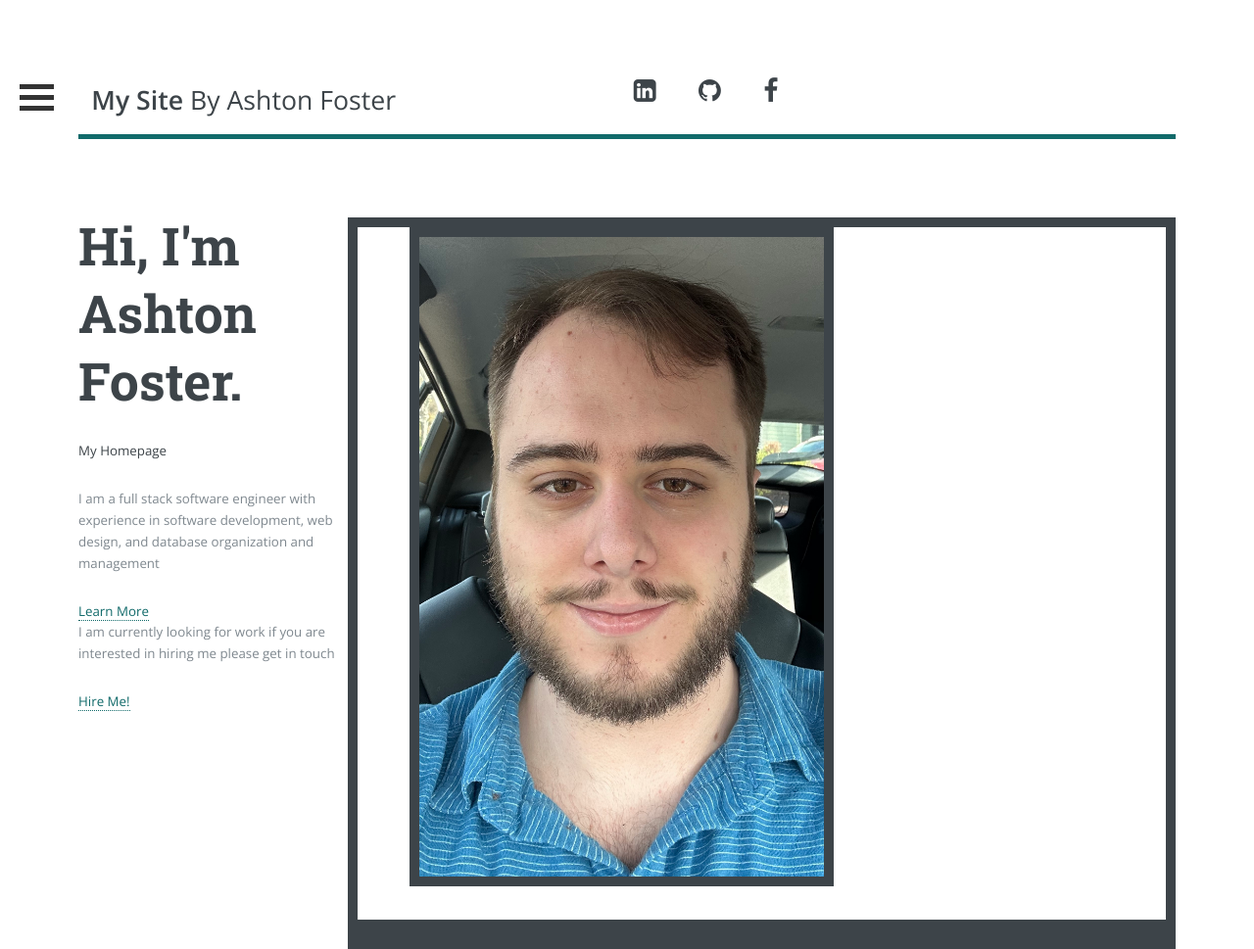
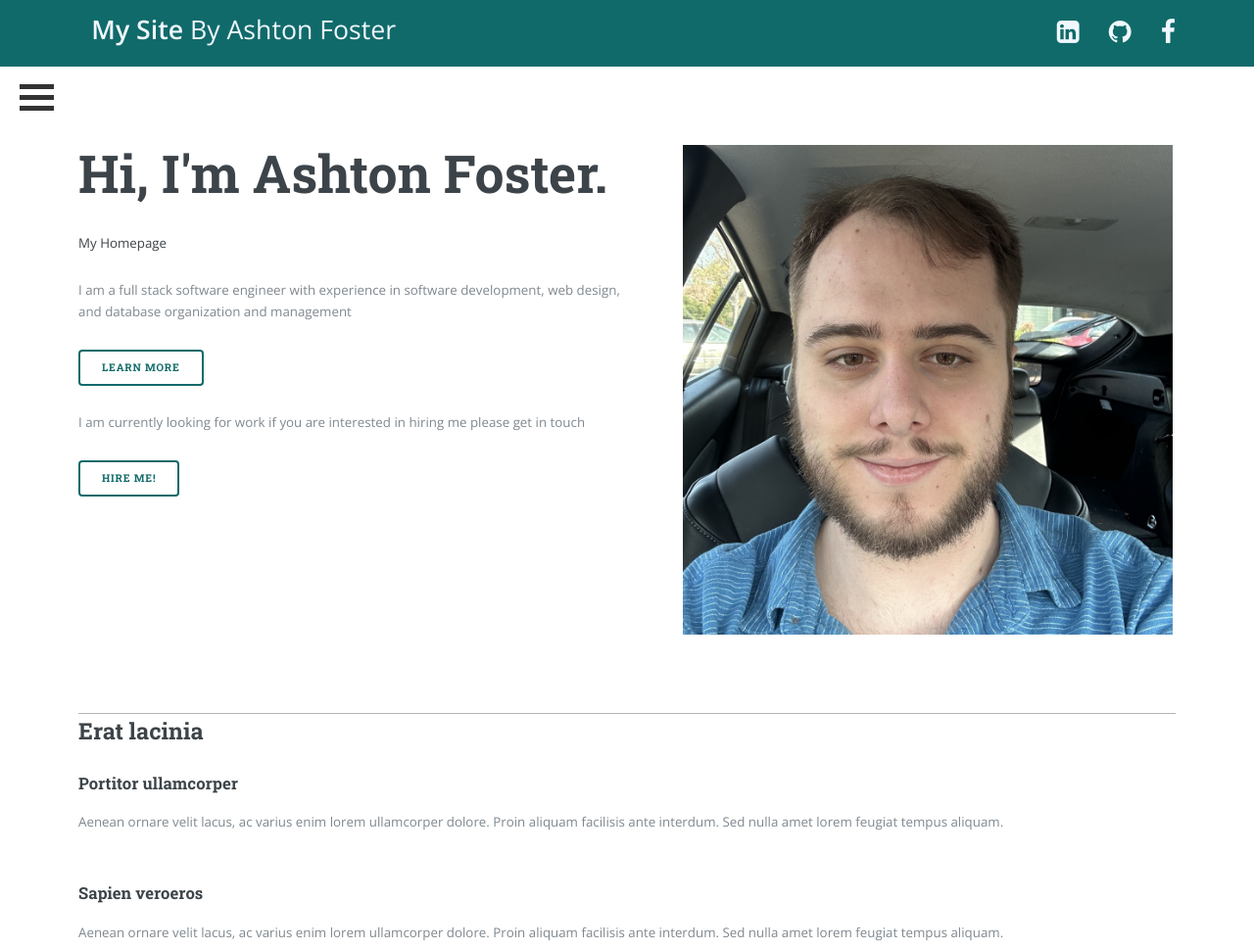
Before and after one commit to riseofthesaber/MyWebsite, a website: page HTML/index.html in a window 1280 px wide. Shown: the top 969 px of the page at 98% size. Drawn offline with nearby package versions, Linux system fonts and the light colour scheme.

Commit message:
the index page style looks how i want, next up adding functionality

```diff
--- a/CSS/Main.css
+++ b/CSS/Main.css
@@ -116,35 +116,43 @@ h6 {
 
 
 
+
 /* Banner */
 /* Banner */
 #banner {
   padding: 6em 0 4em 0 ;
-  display: flex; }
+  display: flex;
+  max-height: 100%;
+  border-bottom: solid 1px #5a5a5a73;
+}
+
+#banner > .content{
+  max-height: 100%;
+}
+
   #banner h1 {
     margin-top: -0.125em; }
   #banner .content {
 
     flex-grow: 1;
 
+    flex-shrink: 0;
+    width: 50%; }
+
+  #banner .image {
+    width: 50%;
+    /* display: block;
+    border: solid #3d4449;
+    border-width: 10px; */
+    flex-grow: 0;
     flex-shrink: 1;
-    width: 50%; }
-  #banner .imageFrame{
-    border: solid #3d4449;
-    border-width: 10px;
+    margin: 0 0 2em 4em;
+    max-height: 500px;
   }
-  #banner .image {
+    #banner .image img {
 
-    flex-grow: 0;
-    flex-shrink: 0;
-    display: block;
-    margin: 0 0 2em 4em;
-    width: 50%; }
-    #banner .image img {
-      border: solid #3d4449;
-      border-width: 10px;
       height: 100%;
-      object-fit: cover;
+      object-fit: contain;
       object-position: center;
       width: 100%; }
 
@@ -170,3 +178,107 @@ h6 {
   @media screen and (orientation: portrait) and (max-width: 480px) {
     #banner .image {
       max-height: 35vh; } }
+
+
+
+/* Button */
+input[type="submit"],
+input[type="reset"],
+input[type="button"],
+button,
+.button {
+  -moz-appearance: none;
+  -webkit-appearance: none;
+  -ms-appearance: none;
+  appearance: none;
+  -moz-transition: background-color 0.2s ease-in-out, color 0.2s ease-in-out;
+  -webkit-transition: background-color 0.2s ease-in-out, color 0.2s ease-in-out;
+  -ms-transition: background-color 0.2s ease-in-out, color 0.2s ease-in-out;
+  transition: background-color 0.2s ease-in-out, color 0.2s ease-in-out;
+  background-color: transparent;
+  border-radius: 0.375em;
+  border: 0;
+  box-shadow: inset 0 0 0 2px  #116a6a;
+  color:  #116a6a !important;
+  cursor: pointer;
+  display: inline-block;
+  font-family: "Roboto Slab", serif;
+  font-size: 0.8em;
+  font-weight: 700;
+  height: 3.5em;
+  letter-spacing: 0.075em;
+  line-height: 3.5em;
+  padding: 0 2.25em;
+  text-align: center;
+  text-decoration: none;
+  text-transform: uppercase;
+  white-space: nowrap; }
+  input[type="submit"]:hover,
+  input[type="reset"]:hover,
+  input[type="button"]:hover,
+  button:hover,
+  .button:hover {
+    background-color: rgba(0, 209, 178, 0.05); }
+  input[type="submit"]:active,
+  input[type="reset"]:active,
+  input[type="button"]:active,
+  button:active,
+  .button:active {
+    background-color: rgba(0, 209, 178, 0.15); }
+  input[type="submit"].icon:before,
+  input[type="reset"].icon:before,
+  input[type="button"].icon:before,
+  button.icon:before,
+  .button.icon:before {
+    margin-right: 0.5em; }
+  input[type="submit"].fit,
+  input[type="reset"].fit,
+  input[type="button"].fit,
+  button.fit,
+  .button.fit {
+    width: 100%; }
+  input[type="submit"].small,
+  input[type="reset"].small,
+  input[type="button"].small,
+  button.small,
+  .button.small {
+    font-size: 0.6em; }
+  input[type="submit"].large,
+  input[type="reset"].large,
+  input[type="button"].large,
+  button.large,
+  .button.large {
+    font-size: 1em;
+    height: 3.65em;
+    line-height: 3.65em; }
+  input[type="submit"].primary,
+  input[type="reset"].primary,
+  input[type="button"].primary,
+  button.primary,
+  .button.primary {
+    background-color:  #116a6a;
+    box-shadow: none;
+    color: #ffffff !important; }
+    input[type="submit"].primary:hover,
+    input[type="reset"].primary:hover,
+    input[type="button"].primary:hover,
+    button.primary:hover,
+    .button.primary:hover {
+      background-color:  #178b8b; }
+    input[type="submit"].primary:active,
+    input[type="reset"].primary:active,
+    input[type="button"].primary:active,
+    button.primary:active,
+    .button.primary:active {
+      background-color:  #21cfcf; }
+  input[type="submit"].disabled, input[type="submit"]:disabled,
+  input[type="reset"].disabled,
+  input[type="reset"]:disabled,
+  input[type="button"].disabled,
+  input[type="button"]:disabled,
+  button.disabled,
+  button:disabled,
+  .button.disabled,
+  .button:disabled {
+    pointer-events: none;
+    opacity: 0.25; }
--- a/Components/Header/header.css
+++ b/Components/Header/header.css
@@ -1,43 +1,61 @@
-header{
-    color: #3d4449;
-  }
 
 #header {
     display: -moz-flex;
     display: -webkit-flex;
     display: -ms-flex;
     display: flex;
-    background-color: #a2d4d400;
-    border-bottom: solid 5px #116a6a;
-    padding: 6em 0 1em 0;
-    position: relative; }
+    background-color: #116a6a;
+    /* border-bottom: solid 5px #116a6a; */
+    color: aliceblue;
+    padding: 0 6em 0.1em 6em ;
+    position: relative;
+    line-height: 1.5em;
+  }
     #header > * {
       -moz-flex: 1;
       -webkit-flex: 1;
       -ms-flex: 1;
       flex: 1;
-      margin-bottom: 0; }
+      margin-bottom: 0;
+
+    }
     #header .name {
       border-bottom: 0;
       color: inherit;
       /* font-family: "Roboto Slab", serif; */
       font-size: 2em; }
 
+    #HeaderContents{
+      display: grid;
+      grid-template-columns: 1fr 1fr;
+
+      margin-top: 1.5em;
+      margin-bottom: 1.5em;
+    }
+    #header strong{
+      color: aliceblue;
+    }
+
     #TitleHolder{
     padding-left: 1em;
     }
 
-    #header .icon {
-      text-align: right; }
+    .icons{
+      vertical-align: bottom;
+    }
 
     /* Icons */
     ul.icons {
         cursor: default;
         list-style: none;
-        padding-left: 0; }
+        padding-left: 0;
+        text-align: right;
+        border-bottom: 0;
+        }
         ul.icons li {
+          /* background-position: 100% .4em; */
           display: inline-block;
-          padding: 0 3em 0 0; }
+          padding: 0 0 0 2em; }
           ul.icons li:last-child {
             padding-right: 0; }
           ul.icons li .fa {
--- a/Components/Header/header.html
+++ b/Components/Header/header.html
@@ -6,14 +6,17 @@
           <div class="bar2"></div>
           <div class="bar3"></div>
     </div>
+    <div id = "HeaderContents">
+        <div id="TitleHolder"><a href="index.html" class="name"><strong>My Site</strong> By Ashton Foster</a></div>
+        <div id="IconHolder">
+            <strong>
 
-    <div id="TitleHolder"><a href="index.html" class="name"><strong>My Site</strong> By Ashton Foster</a></div>
-
-    <strong>
                 <ul class="icons">
                     <li><a href="https://www.linkedin.com/in/ashton-foster/" target="_blank" rel="noopener noreferrer" class="fa fa-linkedin-square"><span class="label">linkedin</span></a></li>
                     <li><a href="https://github.com/riseofthesaber" target="_blank" rel="noopener noreferrer" class="fa fa-github"><span class="label">Github</span></a></li>
                     <li><a href="https://www.facebook.com/people/Ashton-Foster/pfbid0HSBVUEEmML3GxPnPLuqx4knFH5t9C6KfMujRHEE9HbnY4GeGgZXt2VJ5vPWMy4bil/" target="_blank" rel="noopener noreferrer" class="fa fa-facebook-f"><span class="label">Facebook</span></a></li>
                 </ul>
             </strong>
+        </div>
+    </div>
 </header>
--- a/HTML/index.html
+++ b/HTML/index.html
@@ -22,12 +22,12 @@
 
                     <!--  Main  -->
                     <div id="main">
+                        <!--  Header  -->
+                        <!-- <script src="../components/Header/header.js"></script> -->
+                        <link rel="stylesheet" type="text/css" href="../components/Header/header.css" />
+                        <div w3-include-html="../components/Header/header.html"></div>
+
                         <div class="inner">
-
-                            <!--  Header  -->
-                            <!-- <script src="../components/Header/header.js"></script> -->
-                            <link rel="stylesheet" type="text/css" href="../components/Header/header.css" />
-                            <div w3-include-html="../components/Header/header.html"></div>
 
 
                                 <!-- Banner -->
@@ -42,20 +42,20 @@
                                         </header>
                                         <p> I am a full stack software engineer with experience in software development, web design, and database organization and management</p>
                                         <a href="#" class="button big">Learn More</a>
+                                        <p> </p>
                                         <p> I am currently looking for work if you are interested in hiring me please get in touch</p>
                                         <a href="#" class="button big">Hire Me!</a>
                                     </div>
-                                    <div class="imageFrame">
                                         <span class="image object">
-                                            <img src="../images/HeadshotTemp.jpeg" alt="" />
+                                            <!-- <img src="../images/HeadshotTemp.jpeg" alt="" /> -->
                                             <!-- <img src="../images/pic10.jpg" alt="" /> -->
+                                            <img src="../images/SquarePhoto.jpeg" alt="" />
                                         </span>
-                                    <div class="imageFrame">
 
                                 </section>
 
                                 <!-- Section -->
-								<section>
+								<section id = "Section1">
 									<header class="major">
 										<h2>Erat lacinia</h2>
 									</header>
```
Also changed, not shown: README.md, images/SquarePhoto.jpeg (added). Lines whose indentation alone changed are shown as unchanged.
